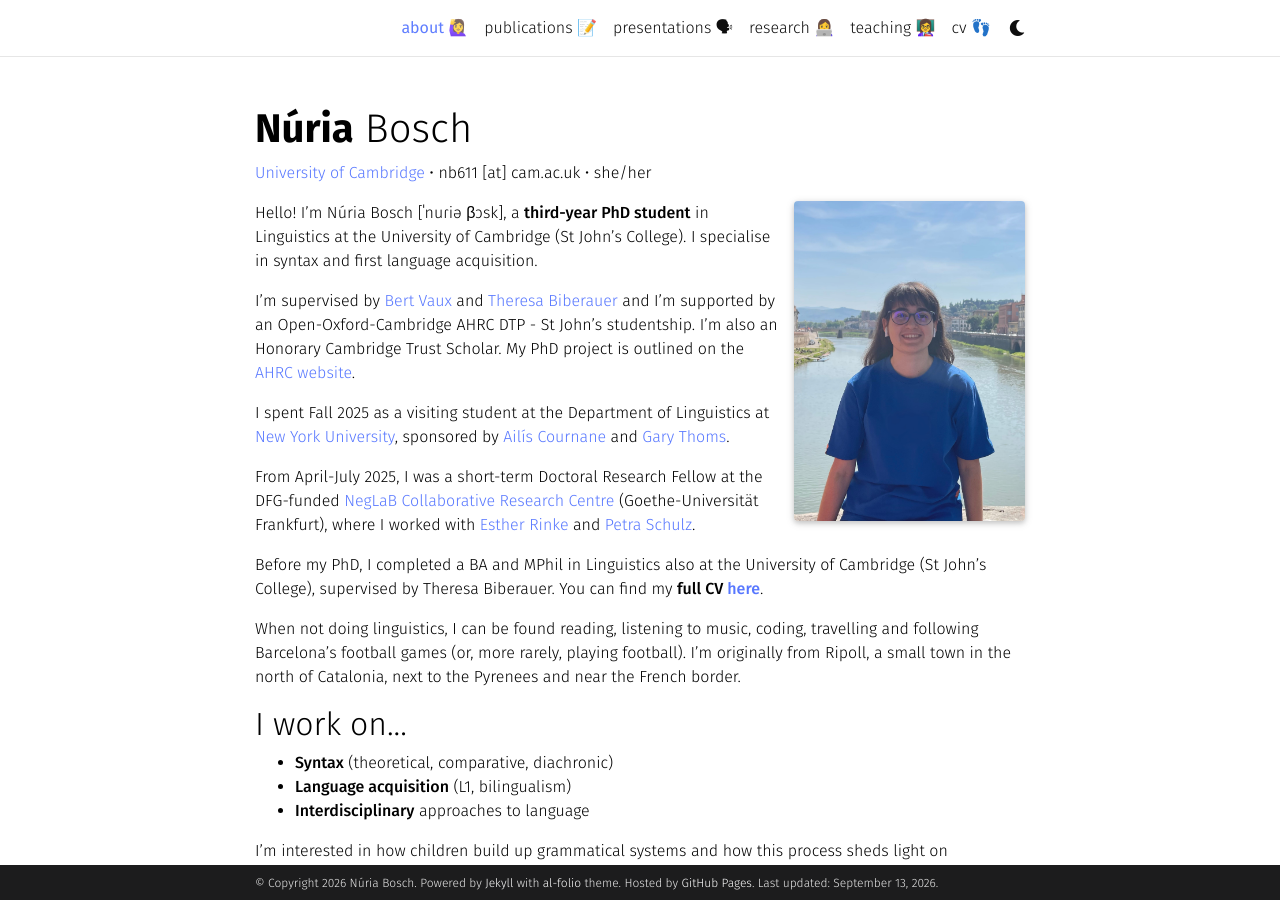
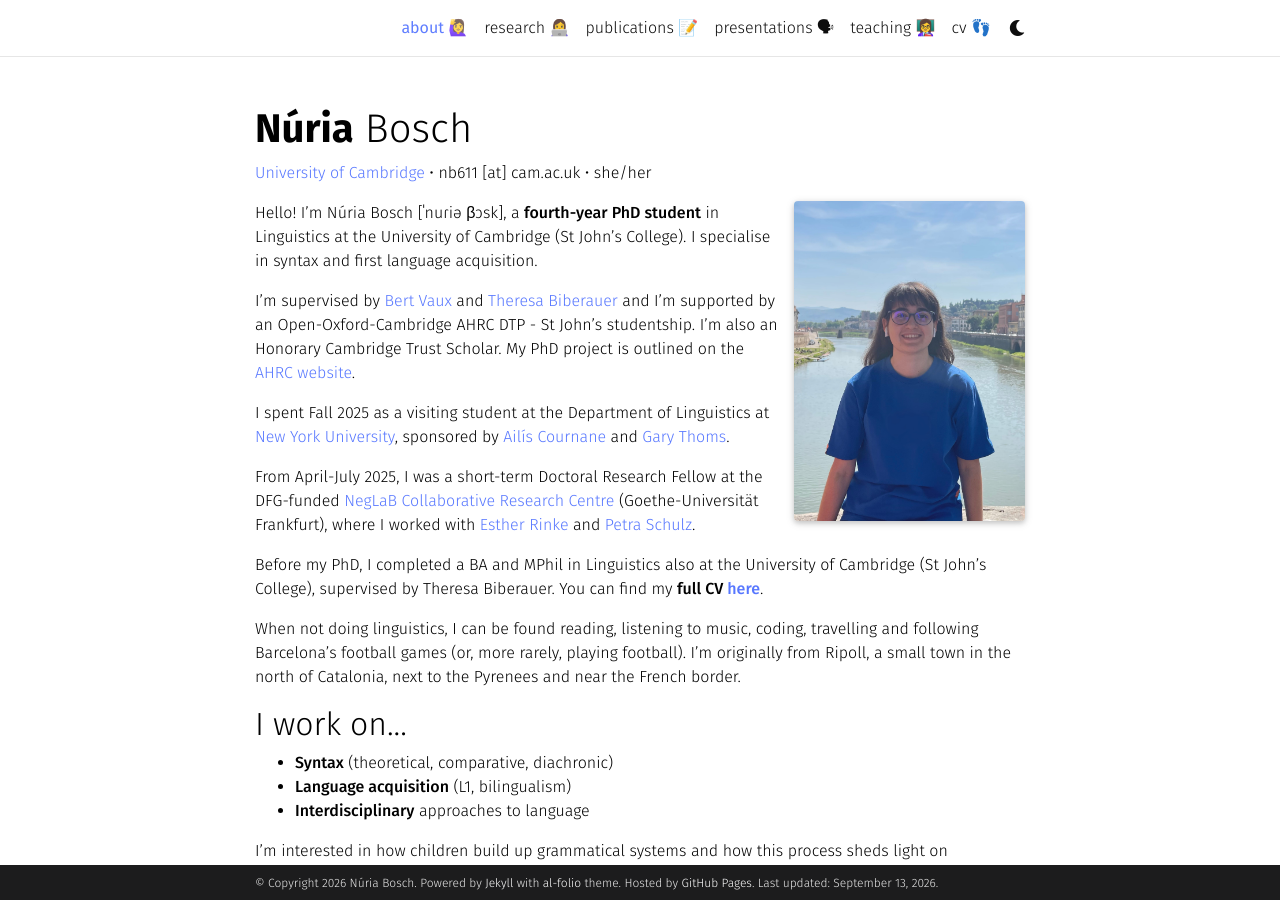
Before and after one commit to nuria-bosch/nuria-bosch.github.io, a Jekyll site: the page built from _pages/about.md, in a window 1280 px wide and 900 px high. Built offline with Jekyll 4.4.1, drawn with Linux system fonts in a browser that asks for light colours; full-size pictures stand in for the smaller copies a plugin makes; some web fonts are replaced; comment, search, counter and statistics services are not loaded; a style sheet for code colours, icons or effects is not loaded.

Commit message:
update phd year

```diff
--- a/_pages/about.md
+++ b/_pages/about.md
@@ -15,7 +15,7 @@
 social: true  # includes social icons at the bottom of the page
 ---
 
-Hello! I'm Núria Bosch [ˈnuɾiə βɔsk], a **third-year PhD student** in Linguistics at the University of Cambridge (St John's College). I specialise in syntax and first language acquisition.
+Hello! I'm Núria Bosch [ˈnuɾiə βɔsk], a **fourth-year PhD student** in Linguistics at the University of Cambridge (St John's College). I specialise in syntax and first language acquisition.
 
 I'm supervised by [Bert Vaux](https://www.mmll.cam.ac.uk/people/bert-vaux) and [Theresa Biberauer](https://www.chu.cam.ac.uk/fellows/dr-theresa-biberauer/) and I'm supported by an Open-Oxford-Cambridge AHRC DTP - St John's studentship. I'm also an Honorary Cambridge Trust Scholar. My PhD project is outlined on the [AHRC website](https://www.oocdtp.ac.uk/people/nuria-bosch).
 
```
Also changed, not shown: _pages/projects.md (+1 -1 lines), _pages/publications.md (+1 -1 lines), _pages/talks.md (+1 -1 lines).
